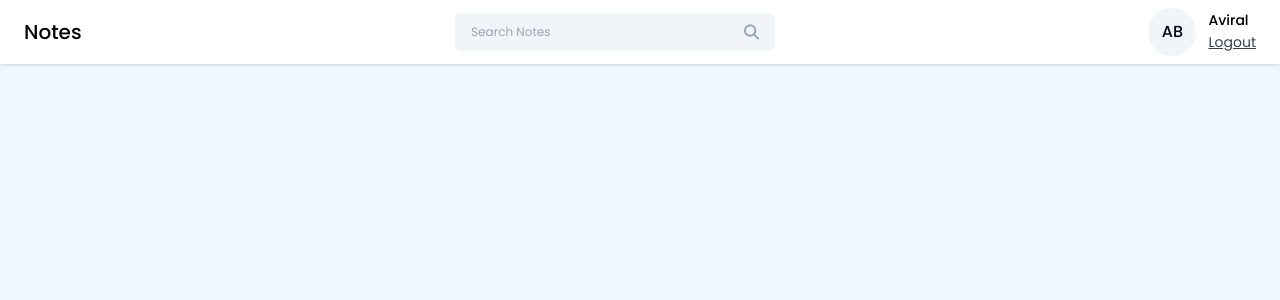
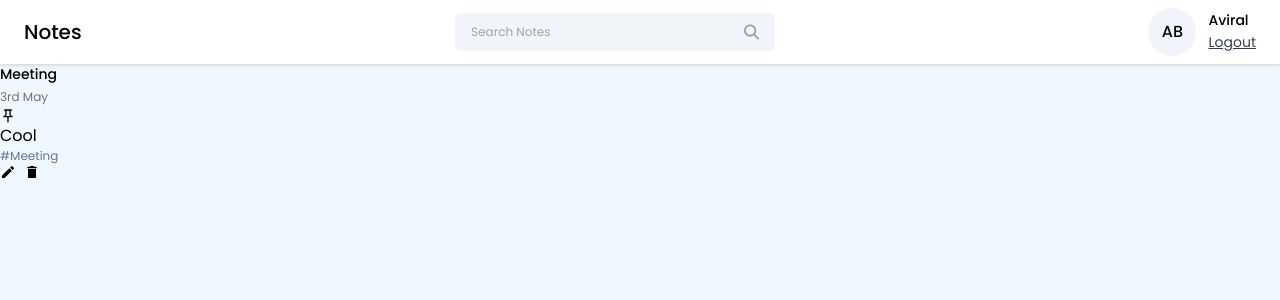
Before and after one commit to Aviral1611/notes_app, a React (Vite) app: page /dashboard in a window 1280 px wide. Shown: the top 300 px of the page. Built offline with nearby package versions, Linux system fonts and the light colour scheme.

Commit message:
Setting up the notes page

```diff
--- /dev/null
+++ b/src/components/Cards/NoteCard.jsx
@@ -0,0 +1,44 @@
+import React from 'react'
+import {MdOutlinePushPin} from "react-icons/md";
+
+import {MdCreate, MdDelete} from "react-icons/md";
+
+const NoteCard = ({
+    title,
+    date,
+    content,
+    tags,
+    isPinned,
+    onEdit,
+    onDelete,
+    onPinNote,
+}) => {
+  return (
+    <div>
+      <div className=''>
+        <div>
+            <h6 className='text-sm font-medium'>{title}</h6>
+            <span className='text-xs text-slate-500'>{date}</span>
+        </div>
+
+        <MdOutlinePushPin className='' onClick = {onPinNote} />
+      </div>
+
+      <p className=''>{content?.slice(0,60)}</p>
+
+      <div className=''>
+        <div className='text-xs text-slate-500'>
+            {tags}
+        </div>
+        <div className='flex items-center gap-2'>
+            <MdCreate className='icon-btn hover:text-green-600'
+            onClick={onEdit} />
+            <MdDelete className='icon-btn hover:text-red-600'
+            onClick={onDelete} />
+        </div>
+      </div>
+    </div>
+  )
+}
+
+export default NoteCard
--- a/src/pages/Home/Home.jsx
+++ b/src/pages/Home/Home.jsx
@@ -1,10 +1,29 @@
 import React from 'react'
 import Navbar from '../../components/Navbar/Navbar'
+import NoteCard from '../../components/Cards/NoteCard'
 
 const Home = () => {
   return (
     <>
       <Navbar/>
+
+      <div className='container mx-auto'>
+
+
+        <NoteCard
+        title="Meeting"
+        date="3rd May"
+        content="Cool"
+        tags="#Meeting"
+        isPinned={true}
+        onEdit={() => {}}
+        onDelete={() => {}}
+        onPinNote={() => {}}
+        />
+
+
+
+      </div>
 
 
 
```
